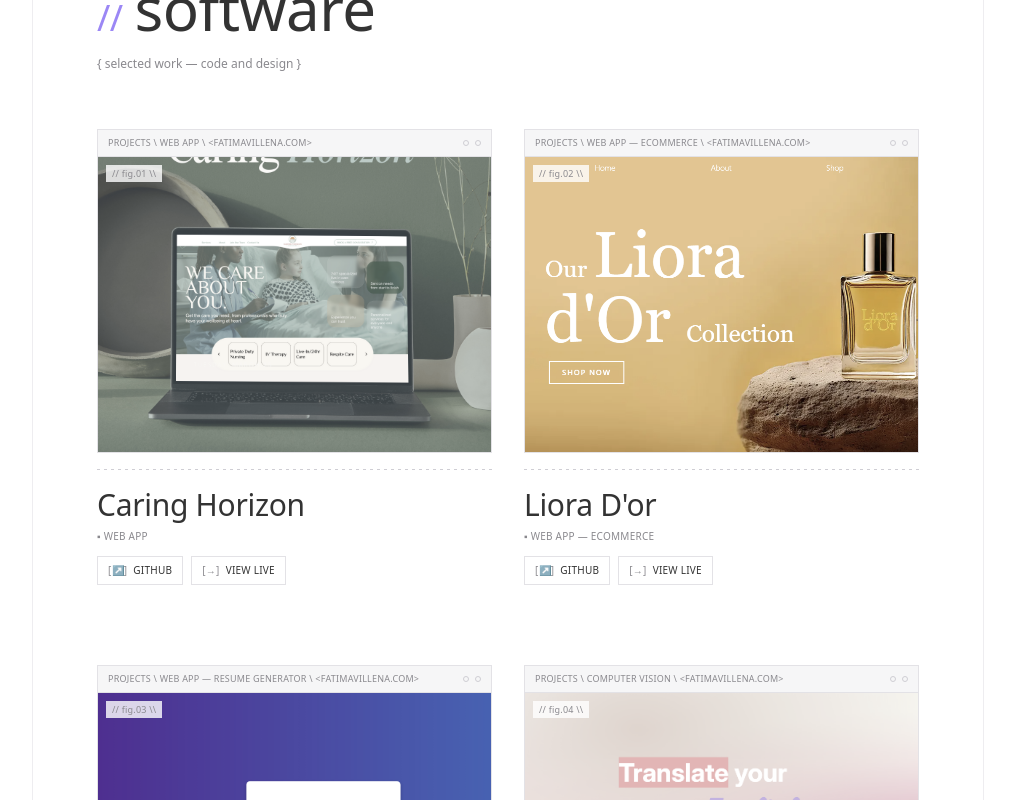
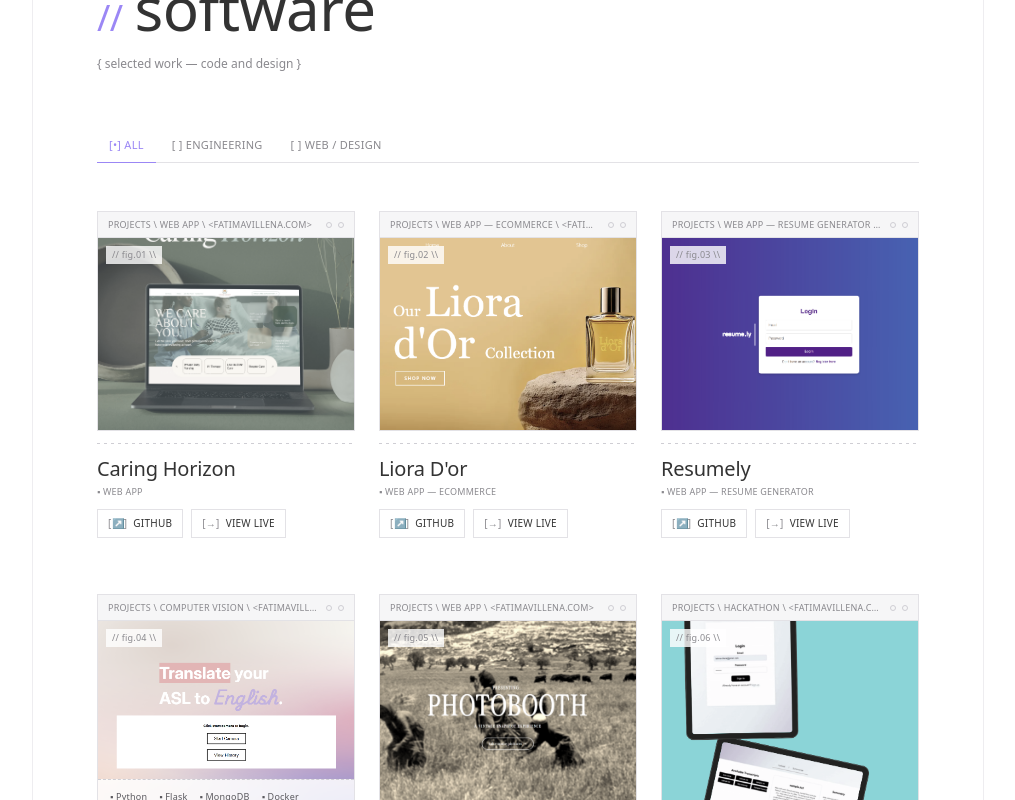
Before and after one commit to favils/portfolio-website, a Next.js app: page / in a window 1280 px wide. Shown: the part 3540-4340 px from the top of the page, without its empty margins (256-1271 px from the left). Built offline with nearby package versions, Linux system fonts and the light colour scheme; no server answers.

Commit message:
add tabs to software section

```diff
--- a/src/components/sections/Software.jsx
+++ b/src/components/sections/Software.jsx
@@ -1,3 +1,6 @@
+"use client";
+
+import { useState } from "react";
 import Image from "next/image";
 import SectionHeader from "@/components/ui/SectionHeader";
 import RevealOnScroll from "@/components/ui/RevealOnScroll";
@@ -5,15 +8,42 @@ import BracketButton from "@/components/ui/BracketButton";
 import WindowFrame from "@/components/ui/WindowFrame";
 import { projects } from "@/data/projects";
 
+const TABS = [
+  { id: "all", label: "ALL" },
+  { id: "engineering", label: "ENGINEERING" },
+  { id: "design", label: "WEB / DESIGN" },
+];
+
 export default function Software() {
+  const [tab, setTab] = useState("all");
+  const filtered =
+    tab === "all" ? projects : projects.filter((p) => p.category === tab);
+
   return (
     <section id="software" className="scroll-mt-24 border-t border-hairline">
       <div className="mx-auto max-w-6xl px-6 py-20 sm:px-10 lg:px-16 lg:py-28">
         <SectionHeader title="Software" note="selected work — code and design" />
 
-        <div className="grid grid-cols-1 gap-x-8 gap-y-20 sm:grid-cols-2">
-          {projects.map((p, i) => (
-            <RevealOnScroll key={p.title} delay={(i % 2) * 0.05}>
+        <div className="mb-12 flex gap-1 border-b border-hairline font-mono text-[11px] tracking-wide">
+          {TABS.map((t) => (
+            <button
+              key={t.id}
+              type="button"
+              onClick={() => setTab(t.id)}
+              className={`-mb-px border-b px-3 py-2 transition-colors ${
+                tab === t.id
+                  ? "border-signal text-signal"
+                  : "border-transparent text-paper-faint hover:text-paper-dim"
+              }`}
+            >
+              [{tab === t.id ? "•" : " "}] {t.label}
+            </button>
+          ))}
+        </div>
+
+        <div className="grid grid-cols-1 gap-x-6 gap-y-14 sm:grid-cols-2 lg:grid-cols-3">
+          {filtered.map((p, i) => (
+            <RevealOnScroll key={p.title} delay={(i % 3) * 0.05}>
               <div className="group">
                 <WindowFrame
                   path={`PROJECTS \\ ${p.type} \\ <FATIMAVILLENA.COM>`}
@@ -23,7 +53,7 @@ export default function Software() {
                       src={p.image}
                       alt={p.title}
                       fill
-                      sizes="(max-width: 640px) 100vw, 50vw"
+                      sizes="(max-width: 640px) 100vw, (max-width: 1024px) 50vw, 33vw"
                       className="object-cover grayscale-[45%] transition-all duration-500 group-hover:scale-[1.03] group-hover:grayscale-0"
                     />
                     <div className="absolute left-2 top-2 bg-void/80 px-1.5 py-0.5 font-mono text-[9px] tracking-wide text-paper-faint">
@@ -45,16 +75,16 @@ export default function Software() {
                   </div>
                 </WindowFrame>
 
-                <div className="dotted-rule mt-4" />
+                <div className="dotted-rule mt-3" />
 
-                <h3 className="mt-4 font-display text-3xl leading-tight tracking-tight text-paper">
+                <h3 className="mt-3 font-display text-xl leading-tight tracking-tight text-paper">
                   {p.title}
                 </h3>
-                <div className="mt-1.5 font-mono text-[10px] tracking-wide text-paper-faint">
+                <div className="mt-1 font-mono text-[9px] tracking-wide text-paper-faint">
                   ▪ {p.type}
                 </div>
 
-                <div className="mt-3 flex gap-2">
+                <div className="mt-2.5 flex gap-2">
                   {p.github && (
                     <BracketButton href={p.github} icon="↗">
                       GITHUB
--- a/src/data/projects.js
+++ b/src/data/projects.js
@@ -3,6 +3,7 @@ export const projects = [
     title: "Caring Horizon",
     image: "/Caring.png",
     type: "WEB APP",
+    category: "design",
     github: "https://github.com/favils?tab=repositories",
     live: "https://caring-horizon.vercel.app/",
   },
@@ -10,6 +11,7 @@ export const projects = [
     title: "Liora D'or",
     image: "/liora.png",
     type: "WEB APP — ECOMMERCE",
+    category: "design",
     github: "https://github.com/favils/liora-d-or",
     live: "https://liora-d-or.vercel.app/",
   },
@@ -17,6 +19,7 @@ export const projects = [
     title: "Resumely",
     image: "/resumely.png",
     type: "WEB APP — RESUME GENERATOR",
+    category: "design",
     github: "https://github.com/favils/resume.ly",
     live: "https://resume-generator-bxf0.onrender.com/",
   },
@@ -24,6 +27,7 @@ export const projects = [
     title: "ASL Interpreter",
     image: "/ASL.png",
     type: "COMPUTER VISION",
+    category: "engineering",
     stack: ["Python", "Flask", "MongoDB", "Docker"],
     github: "https://github.com/favils/ASL-Interpreter",
     live: "https://web-app-4tma.onrender.com/",
@@ -32,6 +36,7 @@ export const projects = [
     title: "Photobooth",
     image: "/photobooth.png",
     type: "WEB APP",
+    category: "design",
     github: "https://github.com/favils/photobooth",
     live: "https://photobooth-pink.vercel.app/",
   },
@@ -39,12 +44,14 @@ export const projects = [
     title: "AI Sales Transcription",
     image: "/sales.png",
     type: "HACKATHON",
+    category: "engineering",
     github: "https://github.com/zikrya/Hackathon-Rilla",
   },
   {
     title: "Clarity",
     image: "/clarity.png",
     type: "BRAND / UI DESIGN",
+    category: "design",
     live: "https://www.behance.net/gallery/196141673/clarity-desktop-app-design",
     liveLabel: "BEHANCE",
   },
@@ -52,6 +59,7 @@ export const projects = [
     title: "Gaia",
     image: "/Jar.png",
     type: "BRAND / UI DESIGN",
+    category: "design",
     live: "https://www.behance.net/gallery/196140921/gaia-app-design",
     liveLabel: "BEHANCE",
   },
@@ -59,6 +67,7 @@ export const projects = [
     title: "Real Estate",
     image: "/real.png",
     type: "BRAND / UI DESIGN",
+    category: "design",
     live: "https://www.behance.net/gallery/225068597/Real-Estate-Web-Design",
     liveLabel: "BEHANCE",
   },
@@ -66,6 +75,7 @@ export const projects = [
     title: "Filmographer Portfolio",
     image: "/film.png",
     type: "BRAND / UI DESIGN",
+    category: "design",
     live: "https://www.behance.net/gallery/225048113/Filmographer-Portfolio-Website",
     liveLabel: "BEHANCE",
   },
```
